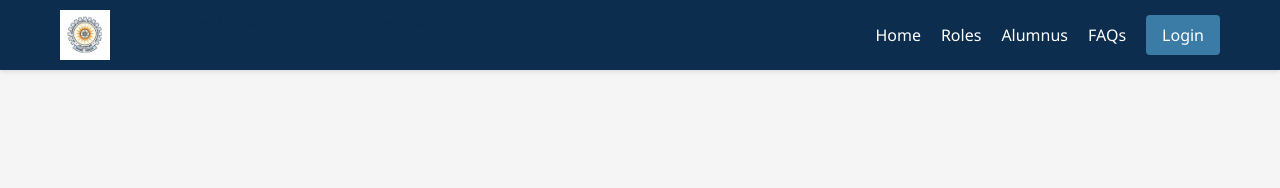
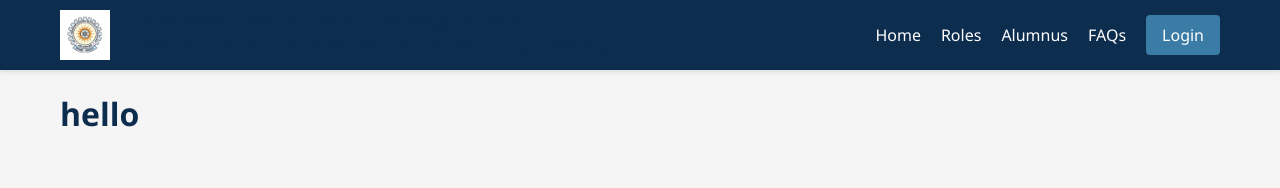
Before and after one commit to thenandhini/Alma-Instu, a React (Vite) app in the folder frontend/: page /roles/operation-manager in a window 1280 px wide. Shown: the top 188 px of the page. Built offline with nearby package versions, Linux system fonts and the light colour scheme; no server answers.

Commit message:
feat : add operation page

```diff
--- a/frontend/src/App.jsx
+++ b/frontend/src/App.jsx
@@ -3,7 +3,7 @@ import { BrowserRouter as Router, Routes, Route, Navigate } from 'react-router-d
 import Navbar from './components/Navbar';
 import Home from './pages/Home';
 import Roles from './pages/Roles';
-// import RoleDetail from './pages/RoleDetail';
+import Operations from './pages/Operations';
 import Alumni from './pages/Alumni';
 import Login from './pages/Login';
 import Register from './pages/Register';
@@ -26,6 +26,7 @@ function App() {
             <Routes>
               <Route path="/" element={<Home />} />
               <Route path="/roles" element={<Roles />} />
+              <Route path="/roles/operation-manager" element ={<Operations/>}/>
               {/* <Route path="/roles/:roleName" element={<RoleDetail />} /> */}
               <Route path="/alumni" element={<Alumni />} />
               <Route path="/login" element={<Login />} />
--- /dev/null
+++ b/frontend/src/pages/Operations.jsx
@@ -0,0 +1,11 @@
+import React from 'react'
+
+const Operations = () => {
+  return (
+    <div>
+      <h1>hello</h1>
+    </div>
+  )
+}
+
+export default Operations
```
